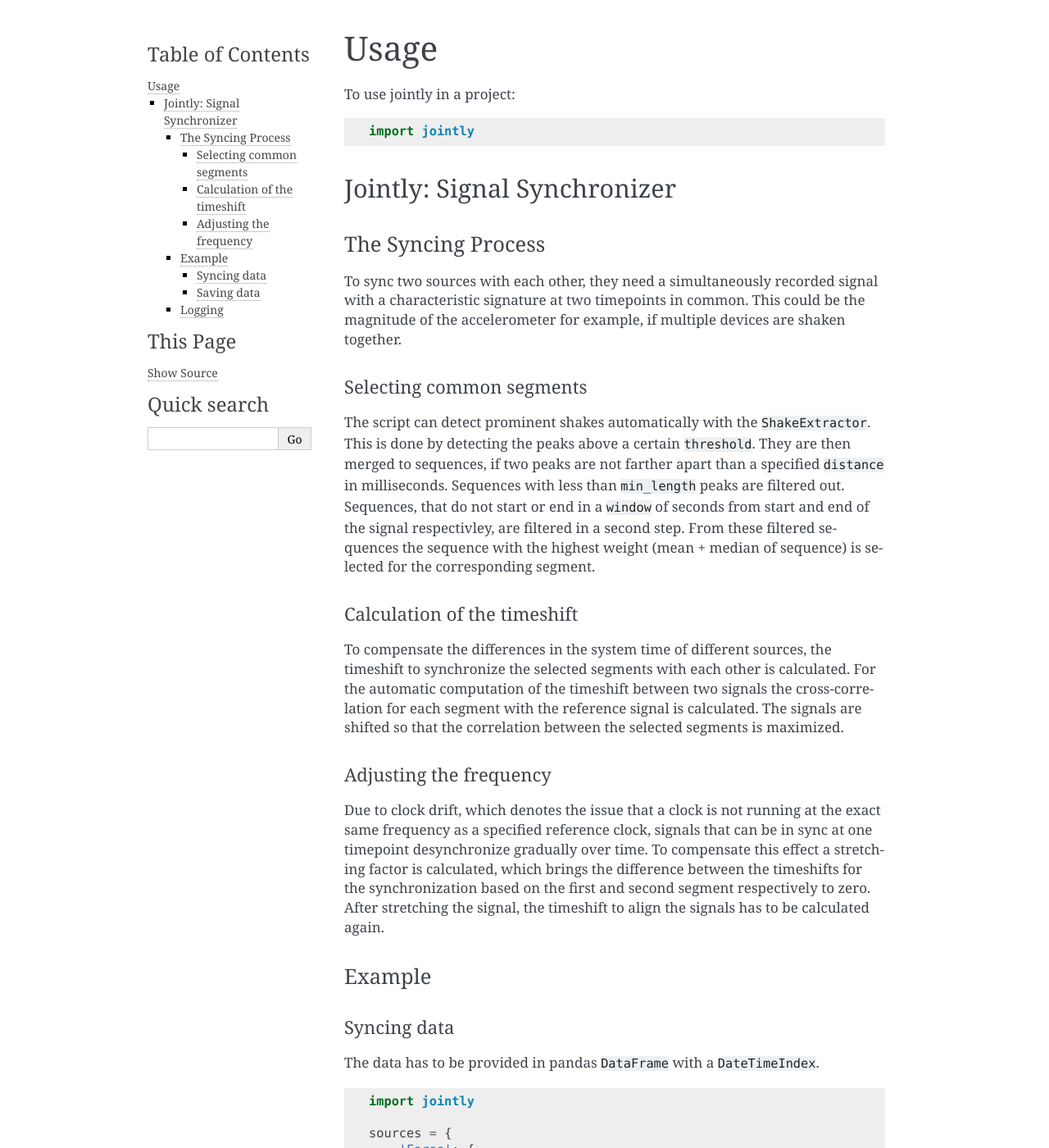
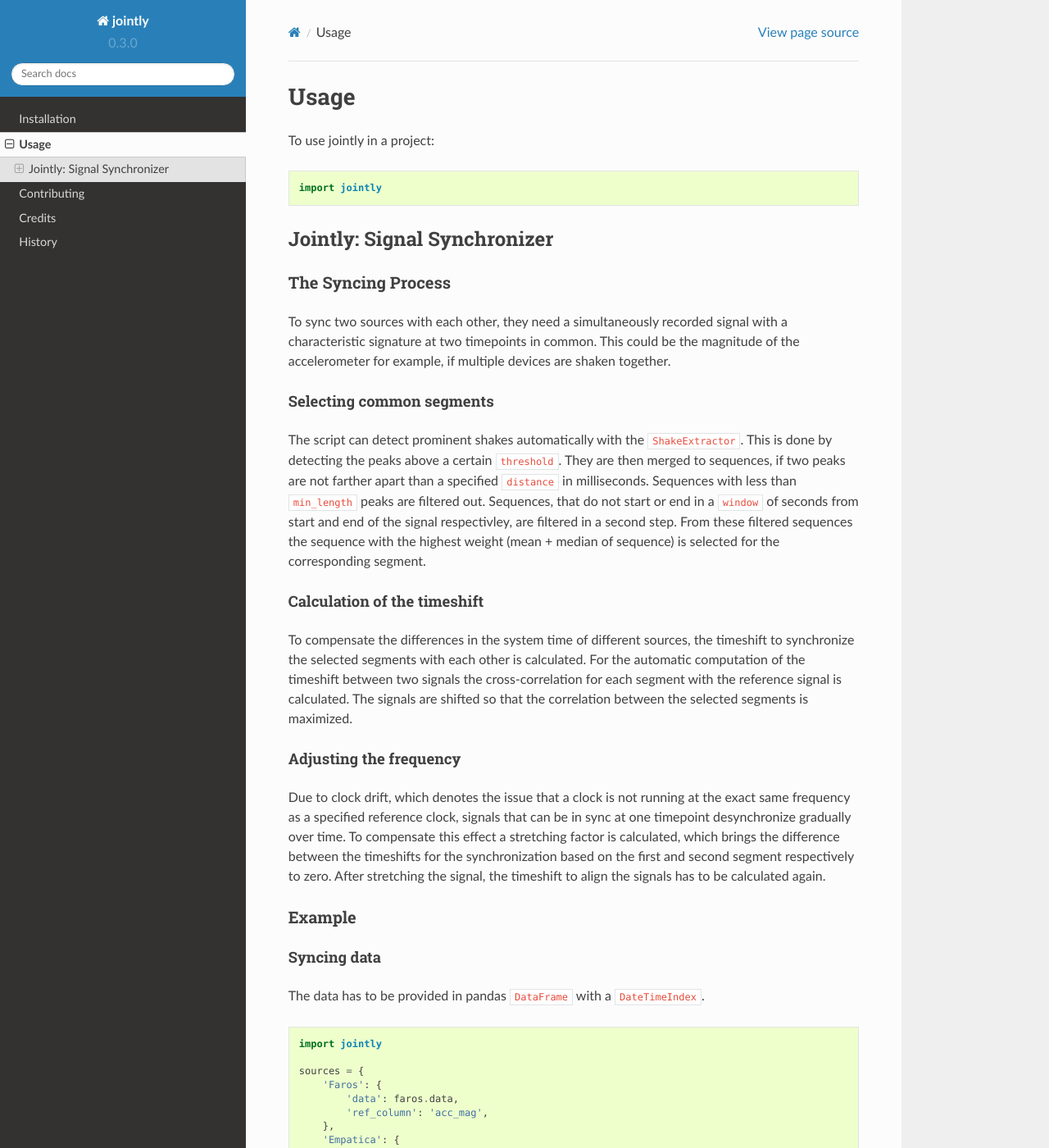
Before and after one commit to hpi-dhc/jointly, a Sphinx documentation site: the page built from docs/usage.rst, in a window 1280 px wide and 1400 px high. Shown: the whole window at 82% size. Built offline with Sphinx 7.4.7 and the Read the Docs theme 2.0.0, drawn with Linux system fonts in a browser that asks for light colours; pages that are not in the unit, such as notebooks, are missing from menus; some of the changed text lies outside the part shown.

Commit message:
switch to RTD sphinx theme

```diff
--- a/docs/conf.py
+++ b/docs/conf.py
@@ -30,7 +30,7 @@
 
 # Add any Sphinx extension module names here, as strings. They can be
 # extensions coming with Sphinx (named 'sphinx.ext.*') or your custom ones.
-extensions = ['sphinx.ext.autodoc', 'sphinx.ext.viewcode']
+extensions = ['sphinx.ext.autodoc', 'sphinx.ext.viewcode', 'sphinx_rtd_theme']
 
 # Add any paths that contain templates here, relative to this directory.
 templates_path = ['_templates']
@@ -82,7 +82,7 @@
 # The theme to use for HTML and HTML Help pages.  See the documentation for
 # a list of builtin themes.
 #
-html_theme = 'alabaster'
+html_theme = 'sphinx_rtd_theme'
 
 # Theme options are theme-specific and customize the look and feel of a
 # theme further.  For a list of options available for each theme, see the
--- a/docs/index.rst
+++ b/docs/index.rst
@@ -1,7 +1,6 @@
 .. toctree::
    :hidden:
    :maxdepth: 2
-   :caption: Contents:
 
    readme
    installation
```
